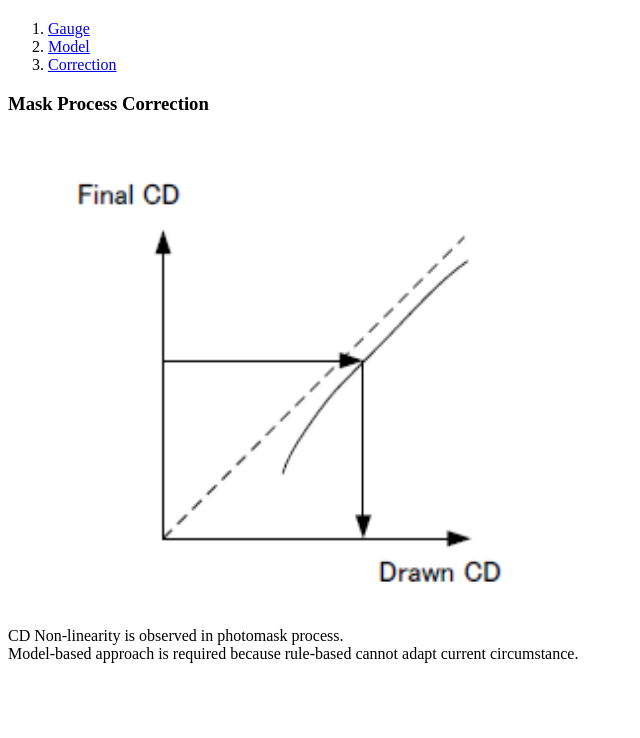
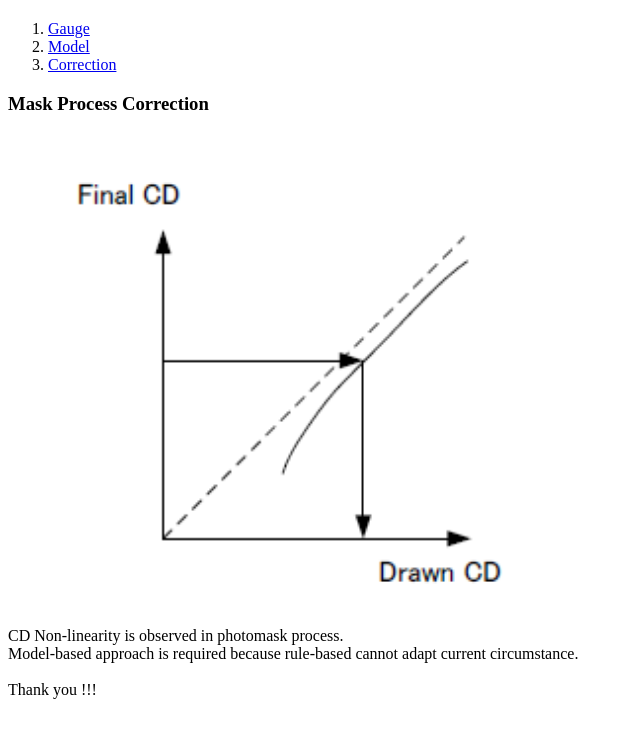
Before and after one commit to jhcho-master/test, a plain HTML site: page index.html in a window 1280 px wide. Shown: the part 60-798 px from the top of the page, without its empty margins (0-640 px from the left). Drawn offline with Linux system fonts and the light colour scheme.

Commit message:
Update index.html

```diff
--- a/index.html
+++ b/index.html
@@ -17,7 +17,9 @@
 <p><img src="mpc1.png" width="50%"><br>
 CD Non-linearity is observed in photomask process.<br>
 Model-based approach is required because rule-based
-cannot adapt current circumstance.
+cannot adapt current circumstance.<br>
+  <br>
+  Thank you !!!
 </p>
 
 
```
